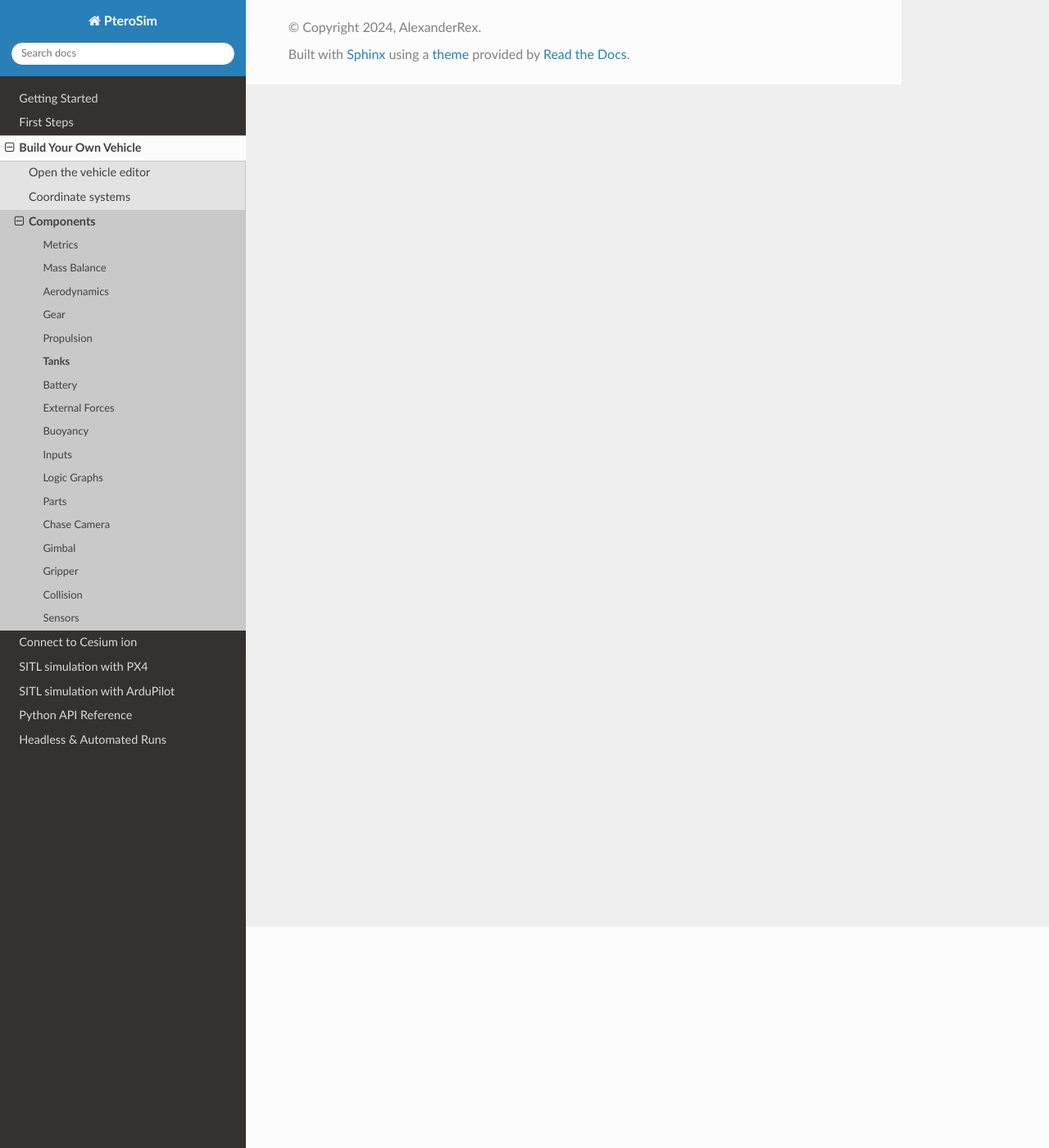
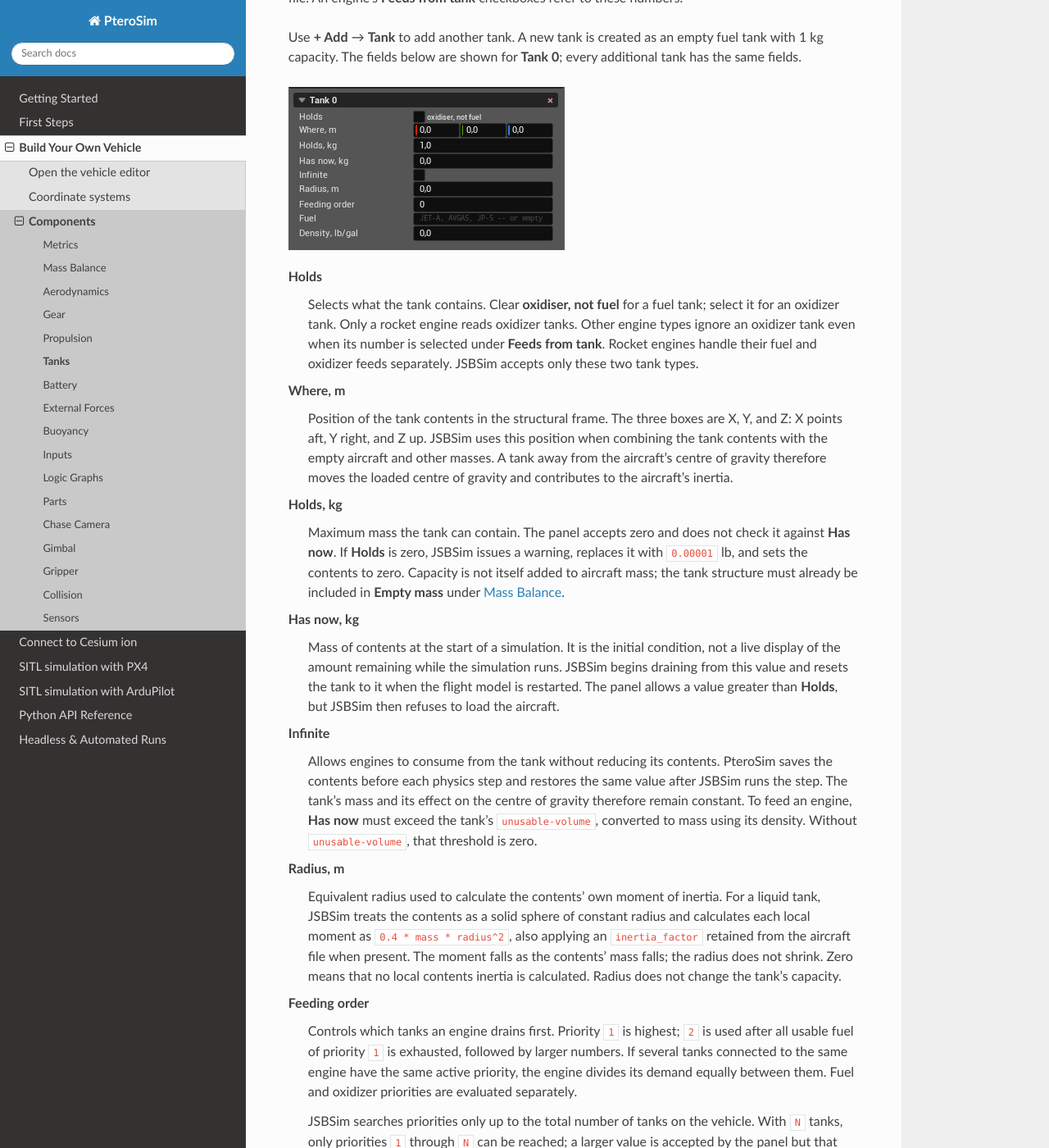
Before and after one commit to AlexanderRex/PteroSimDocs, a Sphinx documentation site: the page built from docs/source/editor/tanks.rst, in a window 1280 px wide and 1400 px high, scrolled down 270 px. Shown: the whole window at 82% size. Built offline with Sphinx 7.4.7 and the Read the Docs theme 3.1.0, drawn with Linux system fonts in a browser that asks for light colours; some of the changed text lies outside the part shown.

Commit message:
Docs/editor tanks (#41)
* Document Tanks editor component

* Correct Tanks editor behavior

* Document infinite tanks

* Clarify tank feed threshold and fuel density

```diff
--- a/docs/source/editor/tanks.rst
+++ b/docs/source/editor/tanks.rst
@@ -1,4 +1,108 @@
 Tanks
 =====
 
-Work in progress.
+Tanks store the fuel or oxidizer consumed by propulsion. Their mass and
+position are included in the loaded aircraft's mass, centre of gravity, and
+inertia, so these properties change as a tank drains.
+
+A vehicle can have any number of tanks. They are numbered from zero in their
+order in the aircraft file. An engine's **Feeds from tank** checkboxes refer to
+these numbers.
+
+Use **+ Add** |rarr| **Tank** to add another tank. A new tank is created as an
+empty fuel tank with 1 kg capacity. The fields below are shown for **Tank 0**;
+every additional tank has the same fields.
+
+.. image:: ../Images/editor_tanks.png
+   :alt: Tank 0 fields in the vehicle editor
+   :class: no-float-left
+
+**Holds**
+   Selects what the tank contains. Clear **oxidiser, not fuel** for a fuel
+   tank; select it for an oxidizer tank. Only a rocket engine reads oxidizer
+   tanks. Other engine types ignore an oxidizer tank even when its number is
+   selected under **Feeds from tank**. Rocket engines handle their fuel and
+   oxidizer feeds separately. JSBSim accepts only these two tank types.
+
+**Where, m**
+   Position of the tank contents in the structural frame. The three boxes are
+   X, Y, and Z: X points aft, Y right, and Z up. JSBSim uses this position when
+   combining the tank contents with the empty aircraft and other masses. A
+   tank away from the aircraft's centre of gravity therefore moves the loaded
+   centre of gravity and contributes to the aircraft's inertia.
+
+**Holds, kg**
+   Maximum mass the tank can contain. The panel accepts zero and does not check
+   it against **Has now**. If **Holds** is zero, JSBSim issues a warning,
+   replaces it with ``0.00001`` lb, and sets the contents to zero. Capacity is
+   not itself added to aircraft mass; the tank structure must already be
+   included in **Empty mass** under :doc:`mass_balance`.
+
+**Has now, kg**
+   Mass of contents at the start of a simulation. It is the initial condition,
+   not a live display of the amount remaining while the simulation runs.
+   JSBSim begins draining from this value and resets the tank to it when the
+   flight model is restarted. The panel allows a value greater than **Holds**,
+   but JSBSim then refuses to load the aircraft.
+
+**Infinite**
+   Allows engines to consume from the tank without reducing its contents.
+   PteroSim saves the contents before each physics step and restores the same
+   value after JSBSim runs the step. The tank's mass and its effect on the
+   centre of gravity therefore remain constant. To feed an engine, **Has now**
+   must exceed the tank's ``unusable-volume``, converted to mass using its
+   density. Without ``unusable-volume``, that threshold is zero.
+
+**Radius, m**
+   Equivalent radius used to calculate the contents' own moment of inertia.
+   For a liquid tank, JSBSim treats the contents as a solid sphere of constant
+   radius and calculates each local moment as ``0.4 * mass * radius^2``, also
+   applying an ``inertia_factor`` retained from the aircraft file when present.
+   The moment falls as the contents' mass falls; the radius does not shrink.
+   Zero means that no local contents inertia is calculated. Radius does not
+   change the tank's capacity.
+
+**Feeding order**
+   Controls which tanks an engine drains first. Priority ``1`` is highest;
+   ``2`` is used after all usable fuel of priority ``1`` is exhausted, followed
+   by larger numbers. If several tanks connected to the same engine have the
+   same active priority, the engine divides its demand equally between them.
+   Fuel and oxidizer priorities are evaluated separately.
+
+   JSBSim searches priorities only up to the total number of tanks on the
+   vehicle. With ``N`` tanks, only priorities ``1`` through ``N`` can be
+   reached; a larger value is accepted by the panel but that tank is never
+   drained. ``0`` omits the priority from the file, so JSBSim assigns its
+   default of ``1``. It therefore has the same feeding behaviour as entering
+   ``1`` explicitly.
+
+   A tank must also be selected under the engine's **Feeds from tank** field
+   before that engine can use it.
+
+**Fuel**
+   Optional JSBSim name for the liquid, such as ``JET-A``, ``AVGAS``, or
+   ``JP-5``. A recognized name selects JSBSim's built-in density for that fuel
+   and overrides **Density** below. Leave it empty when the density is supplied
+   directly. Names are case-sensitive; an unknown name logs an error and falls
+   back to ``6.6`` lb/gal.
+
+**Density, lb/gal**
+   Density used for the tank's gallon values and any ``unusable-volume``
+   retained from the aircraft file. JSBSim reports each engine's fuel flow in
+   gallons per hour using the density of the last fuel tank in the aircraft
+   file, regardless of which tank feeds that engine. **Holds** and **Has now**
+   are already masses, so density does not change the tank's weight, forces,
+   or either of those fields. Zero omits the density from the file; JSBSim
+   then uses ``6.6`` lb/gal unless **Fuel** selects a built-in value.
+
+PteroSim preserves tank elements that the panel does not expose, including
+``standpipe``, ``unusable-volume``, ``drain_location``, solid-propellant data,
+and ``inertia_factor``. It also writes capacity and location back using the
+units in which they were read.
+
+The red |times| in a tank header removes that tank. Tank numbers after it move
+down by one. PteroSim removes the deleted number from every engine feed and
+updates higher feed numbers to keep them attached to the same remaining tanks.
+
+.. |rarr| unicode:: U+2192
+.. |times| unicode:: U+00D7
```
Also changed, not shown: docs/source/Images/editor_tanks.png (added).
